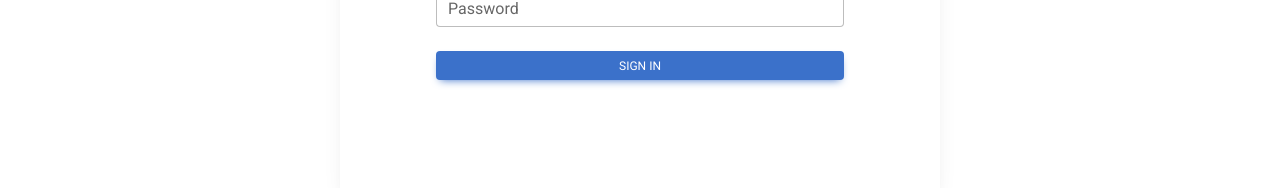
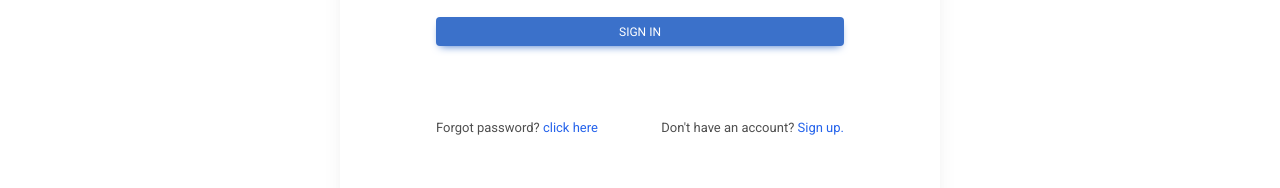
Before and after one commit to AmritHimanshu/Mango_Traceability_System, a Next.js app in the folder client/: page /login in a window 1280 px wide. Shown: the part 492-680 px from the top of the page. Built offline with nearby package versions, Linux system fonts and the light colour scheme; no server answers.

Commit message:
Updating the UI

```diff
--- a/client/src/app/login/page.tsx
+++ b/client/src/app/login/page.tsx
@@ -208,79 +208,8 @@ function page() {
             >
               sign in
             </MDBBtn>
-          </MDBCardBody>
-        </MDBCard>
-      </MDBContainer>
 
-      {/* <div className="log-reg-page-main-div">
-        <CustomLoadingBar ref={loadingBarRef} />
-
-        {message.text && message.type && (
-          <Message text={message.text} type={message.type} />
-        )}
-
-        <div className="p-5 w-[330px] md:w-[400px] lg:w-[500px] rounded-sm shadow-md bg-zinc-900 bg-opacity-95 text-white">
-          <div className="mb-3 text-center">Login</div>
-
-          <form
-            action="POST"
-            className="space-y-10"
-            onSubmit={(e) => handleFormData(e)}
-          >
-            <div className="flex items-start flex-col">
-              <label htmlFor="id">
-                Email <span className="text-red-600">*</span>
-              </label>
-              <input
-                type="email"
-                id="id"
-                name="id"
-                value={email}
-                className="input-tag bg-transparent"
-                placeholder="example@gmail.com"
-                required
-                onChange={(e) => setEmail(e.target.value)}
-              />
-            </div>
-
-            <div className="flex items-start flex-col">
-              <label htmlFor="password">
-                Password <span className="text-red-600">*</span>
-              </label>
-              <div className="flex justify-between input-tag">
-                <input
-                  type={`${isVisiblePassword ? "text" : "password"}`}
-                  id="password"
-                  name="password"
-                  value={password}
-                  className="outline-none w-full bg-transparent"
-                  placeholder="Enter your password"
-                  required
-                  onChange={(e) => setPassword(e.target.value)}
-                />
-                {isVisiblePassword ? (
-                  <VisibilityIcon
-                    className="cursor-pointer"
-                    onClick={() => setIsVisiblePassword(!isVisiblePassword)}
-                  />
-                ) : (
-                  <VisibilityOffIcon
-                    className="cursor-pointer"
-                    onClick={() => setIsVisiblePassword(!isVisiblePassword)}
-                  />
-                )}
-              </div>
-            </div>
-
-            <button
-              type="submit"
-              className="btn bg-green-600 bg-opacity-90 hover:bg-opacity-100 text-white duration-200"
-            >
-              Login
-            </button>
-          </form>
-
-          <div className="flex text-[9px] md:text-[14px] lg:text-[16px]">
+            <div className="flex text-[9px] md:text-[13px] lg:text-[16px">
               <div className="w-[100%] mt-5 text-start">
                 Forgot password?{" "}
                 <Link href={FORGOT_PASSWORD}>
@@ -293,12 +222,15 @@ function page() {
               <div className="w-[100%] mt-5 text-end">
                 Don't have an account?{" "}
                 <Link href={REGISTER}>
-                <span className="text-blue-600 hover:underline">Sign up.</span>
+                  <span className="text-blue-600 hover:underline">
+                    Sign up.
+                  </span>
                 </Link>
               </div>
             </div>
-        </div>
-      </div> */}
+          </MDBCardBody>
+        </MDBCard>
+      </MDBContainer>
     </>
   );
 }
```
Lines whose indentation alone changed are shown as unchanged.
